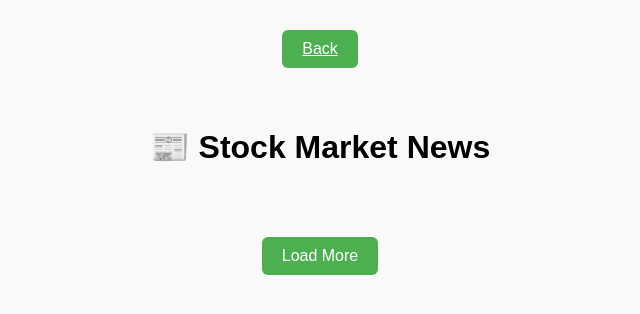
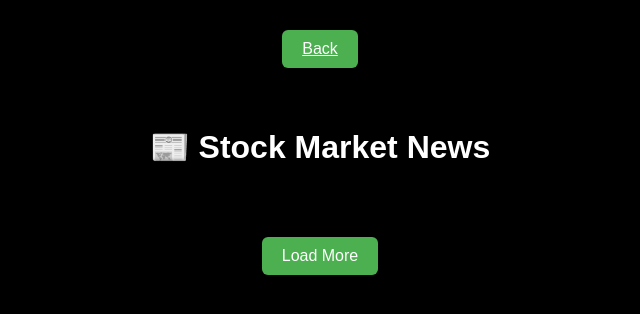
Before and after one commit to rutikdareka/market.github.io, a website: page news.html in a window 1280 px wide. Shown: the whole page, without its empty margins (320-960 px from the left). Drawn offline with Linux system fonts and the light colour scheme; no server answers.

Commit message:
Update news.html

```diff
--- a/news.html
+++ b/news.html
@@ -21,7 +21,8 @@
   <style>
     body {
       font-family: Arial, sans-serif;
-      background: #f9f9f9;
+      background: black;
+      color: white;
       margin: 0;
       padding: 0;
       display: flex;
```
